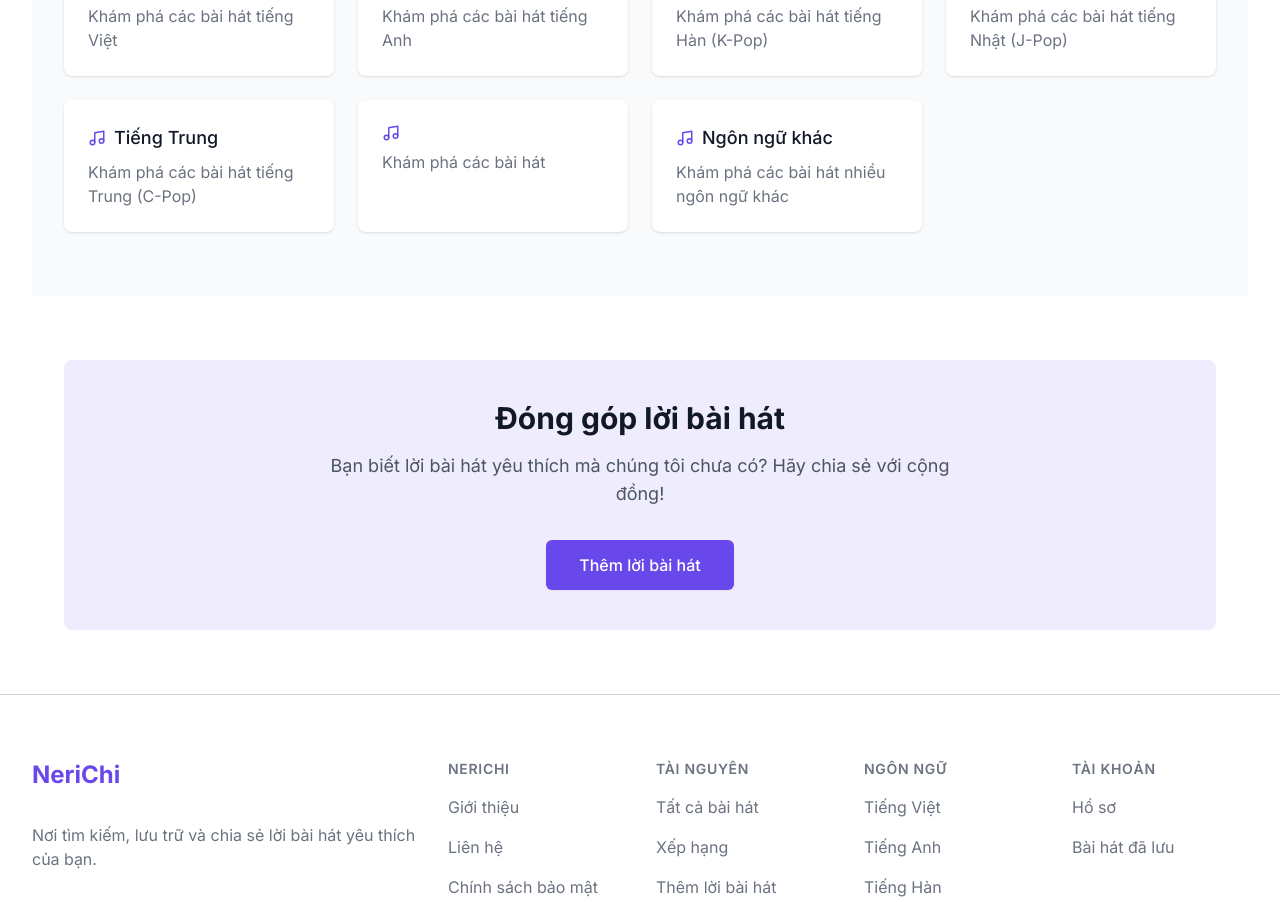
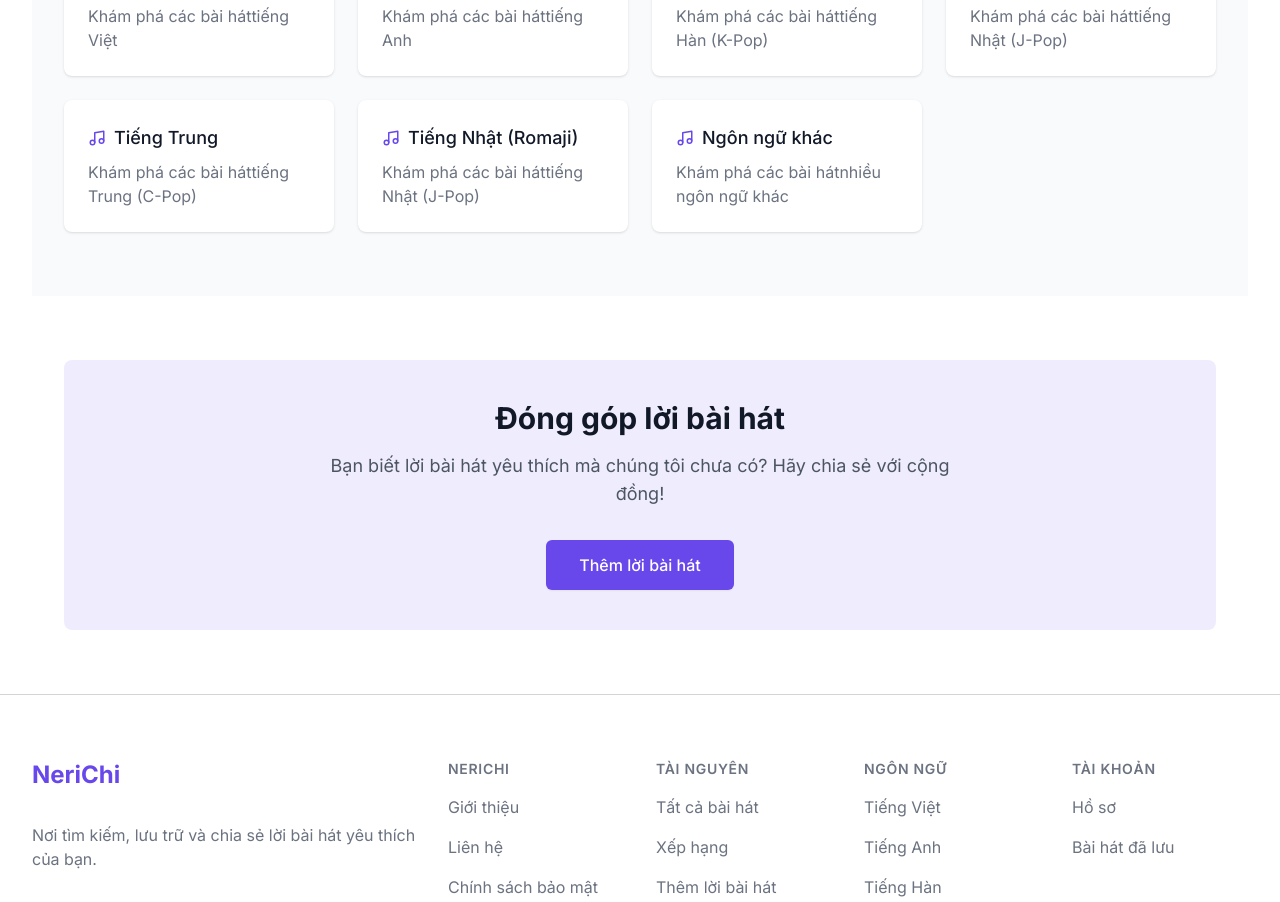
Before and after one commit to MegumiKatou02/NeriChi, a Next.js app: page / in a window 1280 px wide. Shown: the part 1120-2022 px from the top of the page. Built offline with nearby package versions, Linux system fonts and the light colour scheme; no server answers; the database is empty.

Commit message:
refactor: update input styling and enhance language display in HomePage component for improved user experience

```diff
--- a/src/app/page.tsx
+++ b/src/app/page.tsx
@@ -90,7 +90,7 @@ export default function HomePage() {
                 </div>
                 <input
                   type="text"
-                  className="py-3 pl-10 pr-4 w-full shadow-sm focus:ring-primary focus:border-primary block border-gray-300 dark:border-gray-600 rounded-l-md bg-white dark:bg-gray-800 text-gray-900 dark:text-gray-100"
+                  className="py-3 pl-10 pr-4 w-full shadow-sm focus:outline-none focus:ring-2 focus:ring-primary/50 focus:border-primary/50 block border-gray-300 dark:border-gray-600 rounded-l-md bg-white dark:bg-gray-800 text-gray-900 dark:text-gray-100"
                   placeholder="Tên bài hát, ca sĩ hoặc một phần lời..."
                   value={searchTerm}
                   onChange={(e) => setSearchTerm(e.target.value)}
@@ -234,14 +234,17 @@ export default function HomePage() {
                   {lang === Language.ENGLISH && 'Tiếng Anh'}
                   {lang === Language.KOREAN && 'Tiếng Hàn'}
                   {lang === Language.JAPANESE && 'Tiếng Nhật'}
+                  {lang === Language.ROMAJI && 'Tiếng Nhật (Romaji)'}
                   {lang === Language.CHINESE && 'Tiếng Trung'}
                   {lang === Language.OTHER && 'Ngôn ngữ khác'}
                 </h3>
                 <p className="text-gray-500 dark:text-gray-400">
-                  Khám phá các bài hát {lang === Language.VIETNAMESE && 'tiếng Việt'}
+                  Khám phá các bài hát
+                  {lang === Language.VIETNAMESE && 'tiếng Việt'}
                   {lang === Language.ENGLISH && 'tiếng Anh'}
                   {lang === Language.KOREAN && 'tiếng Hàn (K-Pop)'}
                   {lang === Language.JAPANESE && 'tiếng Nhật (J-Pop)'}
+                  {lang === Language.ROMAJI && 'tiếng Nhật (J-Pop)'}
                   {lang === Language.CHINESE && 'tiếng Trung (C-Pop)'}
                   {lang === Language.OTHER && 'nhiều ngôn ngữ khác'}
                 </p>
```
